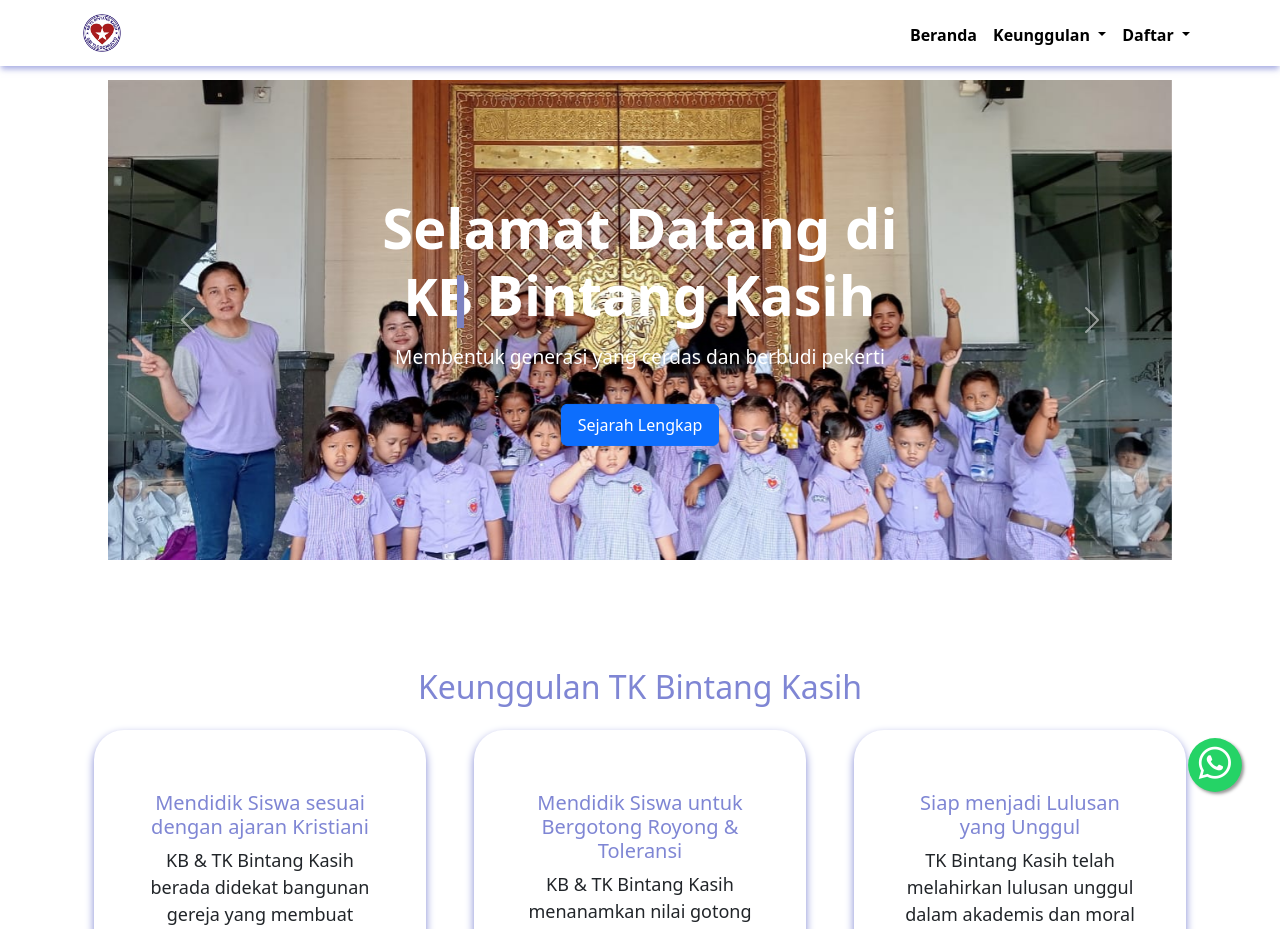
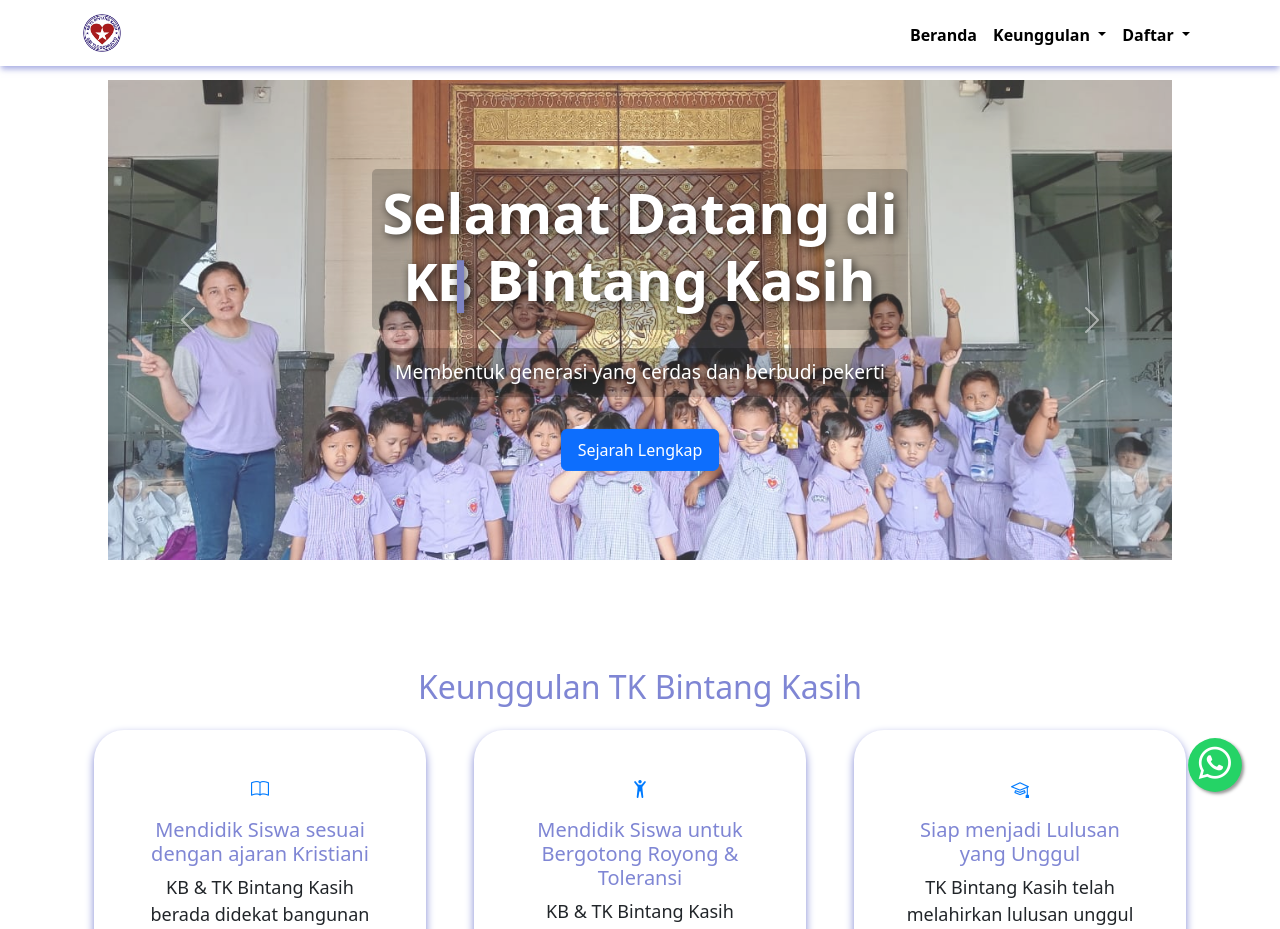
Before and after one commit to yerikodirgantara/Tk-Bintang-Kasih, a Vue app: page / in a window 1280 px wide. Shown: the top 929 px of the page. Built offline with nearby package versions, Linux system fonts and the light colour scheme.

Commit message:
ada 7 commit

```diff
--- a/src/components/Dataayah/Ayahsiswa.vue
+++ b/src/components/Dataayah/Ayahsiswa.vue
@@ -119,16 +119,26 @@ export default {
       },
     };
   },
+  created() {
+    // Cek apakah ada data form Ayah yang sudah disimpan di localStorage
+    const savedFormData = localStorage.getItem('formDataAyah');
+    if (savedFormData) {
+      this.formData = JSON.parse(savedFormData);
+    }
+  },
   methods: {
     handleSubmit() {
+      // Simpan data form Ayah ke localStorage sebelum berpindah ke form Ibu
+      localStorage.setItem('formDataAyah', JSON.stringify(this.formData));
+
       // Logika untuk mengirim data form
-      console.log('Form Data:', this.formData);
+      console.log('Form Data Ayah:', this.formData);
 
-      // Arahkan ke halaman formulir ibu setelah data dikirim
+      // Arahkan ke halaman formulir Ibu setelah data dikirim
       this.$router.push('/Ibusiswa'); // Pastikan Anda menggunakan vue-router dan telah mengonfigurasi route
     },
     handleBack() {
-      // Mengarahkan pengguna ke halaman Formtk
+      // Mengarahkan pengguna ke halaman Formkb (formulir KB)
       this.$router.push('/Formkb'); // Pastikan Anda menggunakan vue-router dan telah mengonfigurasi route
     },
     resetForm() {
@@ -142,10 +152,14 @@ export default {
         pendapatan: '',
         noHp: '',
       };
+
+      // Hapus data dari localStorage saat form di-reset
+      localStorage.removeItem('formDataAyah');
     },
   },
 };
 </script>
+
 
 <style scoped>
 @import './style.css';
--- a/src/components/Dataayah2/Ayahsiswa2.vue
+++ b/src/components/Dataayah2/Ayahsiswa2.vue
@@ -119,8 +119,20 @@
         },
       };
     },
+
+    created() {
+    // Cek apakah ada data form Ayah yang sudah disimpan di localStorage
+    const savedFormData = localStorage.getItem('formDataAyah');
+    if (savedFormData) {
+      this.formData = JSON.parse(savedFormData);
+      }
+    },
+
     methods: {
       handleSubmit() {
+        // Simpan data form Ayah ke localStorage sebelum berpindah ke form Ibu
+      localStorage.setItem('formDataAyah', JSON.stringify(this.formData));
+
         // Logika untuk mengirim data form
         console.log('Form Data:', this.formData);
 
--- a/src/components/Dataibu/Ibusiswa.vue
+++ b/src/components/Dataibu/Ibusiswa.vue
@@ -101,7 +101,22 @@ export default {
         pkhKip: ''
       };
     },
+
+    created() {
+    // Cek apakah ada data form Ayah yang sudah disimpan di localStorage
+    const savedFormData = localStorage.getItem('formDataAyah');
+    if (savedFormData) {
+      this.formData = JSON.parse(savedFormData);
+    }
+  },
+
     handleSubmit() {
+      // Simpan data form Ibu ke localStorage
+      localStorage.setItem('formDataIbu', JSON.stringify(this.formData));
+
+      // Logika untuk mengirim data form
+      console.log('Form Data Ibu:', this.formData);
+
       if (this.isFormComplete()) {
         if (this.formData.pkhKip === 'Ya' && !this.file) {
           this.fileError = 'Harap unggah bukti PKH/KIP.';
@@ -120,7 +135,7 @@ export default {
           timerProgressBar: true,
         }).then((result) => {
           if (result.isConfirmed) {
-            routes.push('/Pembayaran'); // Menggunakan routes untuk redirect ke halaman pembayaran
+            this.$router.push('/Pembayaran'); // Menggunakan routes untuk redirect ke halaman pembayaran
           }
         });
         this.resetForm();
--- a/src/components/Dataibu2/Ibusiswa2.vue
+++ b/src/components/Dataibu2/Ibusiswa2.vue
@@ -97,8 +97,21 @@
         fileError: ''
       }
     },
+    created() {
+    // Cek apakah ada data form Ayah yang sudah disimpan di localStorage
+    const savedFormData = localStorage.getItem('formDataAyah');
+    if (savedFormData) {
+      this.formData = JSON.parse(savedFormData);
+      }
+    },
     methods: {
       handleSubmit() {
+        // Simpan data form Ibu ke localStorage
+      localStorage.setItem('formDataIbu', JSON.stringify(this.formData));
+
+      // Logika untuk mengirim data form
+      console.log('Form Data Ibu:', this.formData);
+
         if (this.isFormComplete()) {
           if (this.formData.pkhKip === 'Ya' && !this.file) {
             this.fileError = 'Harap unggah bukti PKH/KIP.';
@@ -117,7 +130,7 @@
             timerProgressBar: true,
           }).then((result) => {
             if (result.isConfirmed) {
-              routes.push('/Pembayaran'); // Menggunakan routes untuk redirect ke halaman pembayaran
+              this.$router.push('/Pembayaran'); // Menggunakan routes untuk redirect ke halaman pembayaran
             }
           });
           this.resetForm();
--- a/src/components/Kb/Formkb.vue
+++ b/src/components/Kb/Formkb.vue
@@ -85,6 +85,13 @@ export default {
       }
     }
   },
+  created() {
+    // Saat komponen di-mount, kita cek apakah ada data form yang disimpan di local storage
+    const savedFormData = localStorage.getItem('formDataKB');
+    if (savedFormData) {
+      this.formData = JSON.parse(savedFormData);
+    }
+  },
   methods: {
     handleFileUpload(field) {
       const file = event.target.files[0];
@@ -103,6 +110,9 @@ export default {
         alert('Terdapat kesalahan pada file yang diupload.');
         return;
       }
+
+      // Simpan formData ke local storage sebelum pindah ke form Ayah
+      localStorage.setItem('formDataKB', JSON.stringify(this.formData));
 
       // Logika untuk mengirim data form
       console.log("Form Data:", this.formData);
@@ -127,6 +137,9 @@ export default {
         foto: '',
         fileKK: ''
       };
+
+      // Hapus data dari local storage juga saat reset form
+      localStorage.removeItem('formDataKB');
     },
     goHome() {
       // Mengarahkan pengguna ke halaman home
@@ -136,6 +149,7 @@ export default {
 }
 </script>
 
+
 <style scoped>
 @import './style.css';
 
--- a/src/components/Landingpage/Home.vue
+++ b/src/components/Landingpage/Home.vue
@@ -55,7 +55,7 @@
         <div class="container">
           <div class="card text-center">
             <div class="card-body pb-3">
-              <i class="fas fa-school fa-3x mb-3"></i>
+              <i class="bi bi-book fa-3x mb-3"></i>
               <h5 class="card-title">Mendidik Siswa sesuai dengan ajaran Kristiani</h5>
               <p class="card-text">KB & TK Bintang Kasih berada didekat bangunan gereja yang membuat peserta didik akan diajarkan nilai-nilai kristiani. KB & TK Bintang Kasih juga sering mengadakan kegiatan rohani seperti Paskah dan Natal.</p>
             </div>
@@ -66,7 +66,7 @@
         <div class="container">
           <div class="card text-center">
             <div class="card-body">
-              <i class="fas fa-users fa-3x mb-3"></i>
+              <i class="bi bi-person-arms-up fa-3x mb-3"></i>
               <h5 class="card-title">Mendidik Siswa untuk Bergotong Royong & Toleransi</h5>
               <p class="card-text">KB & TK Bintang Kasih menanamkan nilai gotong royong, dan toleransi kepada siswa melalui aktivitas dan interaksi setiap hari. Siswa akan diajarkan untuk berkolaborasi dengan menghargai perbedaan.</p>
             </div>
@@ -77,7 +77,7 @@
         <div class="container">
           <div class="card text-center">
             <div class="card-body">
-              <i class="fas fa-graduation-cap fa-3x mb-3"></i>
+              <i class="bi bi-mortarboard  fa-3x mb-3"></i>
               <h5 class="card-title">Siap menjadi Lulusan yang Unggul</h5>
               <p class="card-text">TK Bintang Kasih telah melahirkan lulusan unggul dalam akademis dan moral anak, membentuk generasi penerus yang tidak hanya cerdas, tetapi juga berbudi pekerti luhur dan siap menghadapi tantangan dunia.</p>
             </div>
@@ -96,6 +96,7 @@
         <div class="col-md-6 mb-3">
             <div class="card text-center h-100">
                 <div class="card-body d-flex flex-column justify-content-between">
+                    <i class="bi bi-compass fa-3x mb-3"></i>
                     <h5 class="card-title">Visi</h5>
                     <p class="card-text text-justify mt-auto">Mewujudkan generasi yang takut akan Tuhan, menjadi terang dan berkat bagi sesama dengan dasar Kasih. Dengan bimbingan yang penuh kasih, KB dan TK Bintang Kasih mencetak generasi yang tidak hanya cerdas, tetapi juga memiliki hati yang takut akan Tuhan, siap menjadi cahaya di dunia dan berkat bagi sesama. Generasi yang dibentuk sesuai dengan nilai-nilai ilahi dan kasih yang tulus akan membawa perubahan positif, menebar kebaikan di sekitarnya, serta memberi makna dalam setiap tindakan yang dilakukan.
                     Di dalam setiap aspek kehidupan, kami berusaha menanamkan nilai-nilai kasih sayang, kepedulian, dan integritas. Bahwa generasi yang tumbuh dengan rasa tanggung jawab dan kecintaan terhadap Tuhan dan sesama akan menjadi pemimpin masa depan yang mampu menciptakan dunia yang lebih baik. Dengan metode pendidikan yang menyeluruh, KB dan TK Bintang Kasih mempersiapkan anak-anak untuk menjadi pribadi yang mandiri, berkarakter kuat, dan mampu menghadapi tantangan di berbagai aspek kehidupan.</p>
@@ -105,6 +106,7 @@
     <div class="col-md-6 mb-3">
         <div class="card text-center h-100"> <!-- Tambahkan h-100 agar card memiliki tinggi penuh -->
           <div class="card-body">
+            <i class="bi bi-flag fa-3x mb-3"></i>
             <h5 class="card-title">Misi</h5>
             <ol class="misi-list text-left">
               <li>Menolong anak didik memiliki kehidupan rohani yang bertumbuh, mengenal Tuhan sejak dini dan mengenal identitas diri secara benar. Memiliki karakter yang berkualitas.</li>
@@ -315,7 +317,7 @@ export default {
         reverseButtons: true
       }).then((result) => {
         if (result.isConfirmed) {
-          this.$router.push('/Formkb');
+          this.$router.push('/Formtk');
         }
       });
     }
@@ -336,14 +338,18 @@ export default {
   overflow: hidden;
   margin-top: 80px; /* Agar tidak nabrak dengan navbar */
 }
+
+/* Gambar carousel */
 .carousel-item img {
   width: 100%;
   height: 100vh;
   object-fit: contain;
+  opacity: 0.8; /* Transparansi gambar, sesuaikan nilai ini (0.1 - 1) */
 }
 h2, h5 {
   color: #7f86d4; /* Warna ungu */
 }
+/* Untuk konten teks di tengah */
 .content {
   z-index: 1;
   position: absolute;
@@ -354,12 +360,29 @@ h2, h5 {
   width: 90%;
   max-width: 600px;
 }
+
+/* Teks judul dengan shadow dan background semi-transparan */
 .hero-title {
   font-size: 3.5rem;
   font-weight: bold;
+  background-color: rgba(0, 0, 0, 0.196); /* Latar belakang hitam transparan */
+  color: white; /* Teks warna putih agar jelas */
+  padding: 10px;
+  border-radius: 5px;
+  display: inline-block;
+  text-shadow: 2px 2px 10px rgba(0, 0, 0, 0.7); /* Shadow hitam untuk teks */
 }
+
+/* Subjudul dengan shadow dan background semi-transparan */
 .hero-subtitle {
   font-size: 1.2rem;
+  background-color: rgba(0, 0, 0, 0.203); /* Latar belakang hitam transparan */
+  color: white;
+  padding: 10px;
+  border-radius: 5px;
+  display: inline-block;
+  margin-top: 10px;
+  text-shadow: 2px 2px 10px rgba(0, 0, 0, 0.7); /* Shadow hitam untuk teks */
 }
 /* Typewriter Effect Styling */
 .typewriter-effect {
--- a/src/components/Tk/Formtk.vue
+++ b/src/components/Tk/Formtk.vue
@@ -85,6 +85,13 @@ export default {
       }
     }
   },
+  created() {
+    // Saat komponen di-mount, kita cek apakah ada data form yang disimpan di local storage
+    const savedFormData = localStorage.getItem('formDataTK');
+    if (savedFormData) {
+      this.formData = JSON.parse(savedFormData);
+    }
+  },
   methods: {
     handleFileUpload(field) {
       const file = event.target.files[0];
@@ -103,6 +110,12 @@ export default {
         alert('Terdapat kesalahan pada file yang diupload.');
         return;
       }
+
+      // Simpan formData ke local storage sebelum pindah ke form Ayah
+      localStorage.setItem('formDataKB', JSON.stringify(this.formData));
+
+      // Logika untuk mengirim data form
+      console.log("Form Data:", this.formData);
 
       // Logika untuk mengirim data form
       console.log("Form Data:", this.formData);
```
Lines whose indentation alone changed are shown as unchanged.
